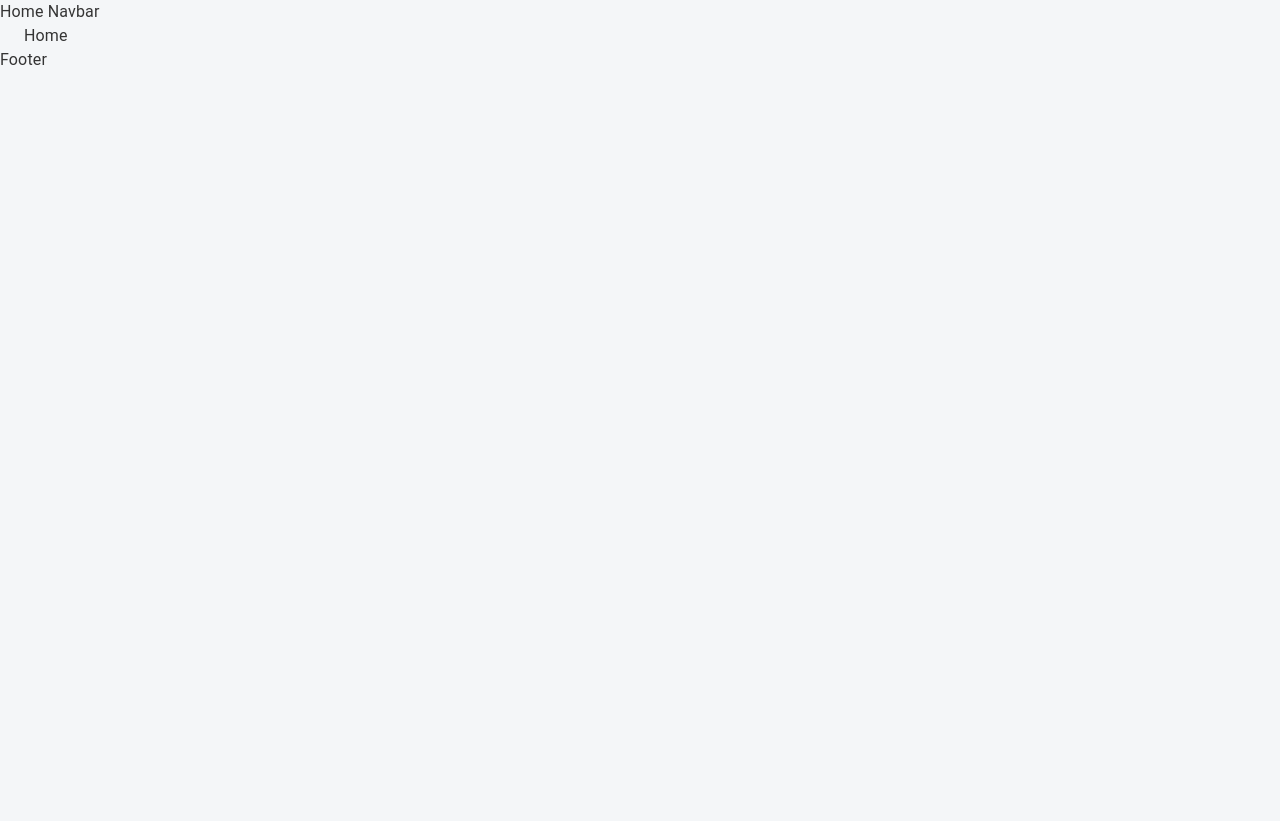
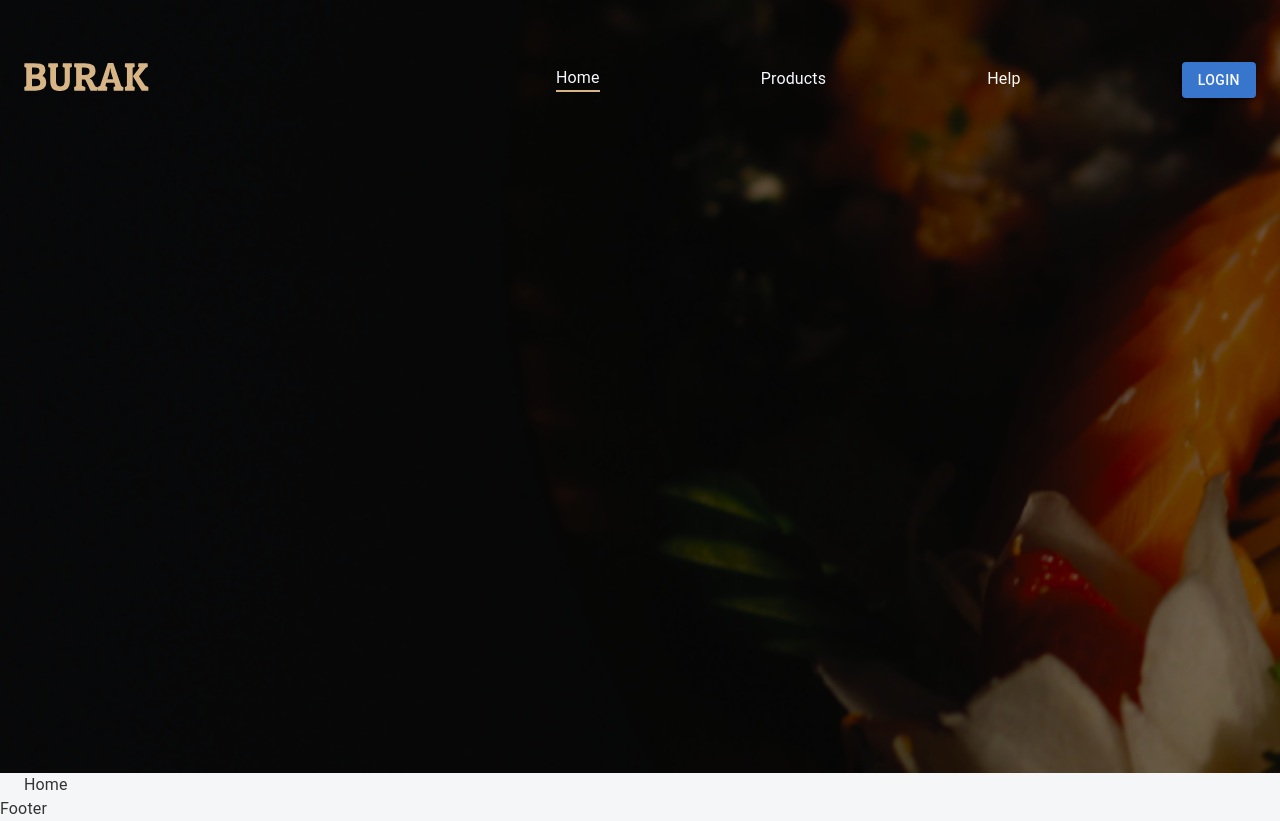
Before and after one commit to Yakhyobek1997/americano-coffee, a React (Create React App) app: page / in a window 1280 px wide. Before the commit the page ends 800 px from the top, so only its background shows below. Built offline with nearby package versions, Linux system fonts and the light colour scheme.

Commit message:
Feat: Deveop headers and footer

```diff
--- a/src/app/App.tsx
+++ b/src/app/App.tsx
@@ -1,5 +1,4 @@
 import React from "react";
-import "../css/app.css";
 import {  Container } from "@mui/material"
 import { Link, Route, Switch, useLocation } from "react-router-dom";
 import { HomePage } from "./screens/homePage";
@@ -9,6 +8,10 @@
 import { HomeNavbar } from "./components/headers/HomeNavbar";
 import { OtherNavbar } from "./components/headers/OtherNavbar";
 import { Footer } from "./components/footer";
+import "../css/app.css";
+import "../css/navbar.css"
+import { HelpPage } from "./screens/helpPage";
+
 
 function App() {
 
@@ -16,29 +19,35 @@
   console.log(location)
 
   return (
-
     <>
-
-  {location.pathname === "/" ? <HomeNavbar/> : <OtherNavbar/>}
+      {location.pathname === "/" ? <HomeNavbar /> : <OtherNavbar />}
 
       <Switch>
         <Route path="/products">
           <ProductsPage />
         </Route>
+
         <Route path="/orders">
           <OrdersPage />
         </Route>
+
         <Route path="/member-page">
           <UserPage />
         </Route>
+
+        <Route path="/help">
+          <HelpPage />
+        </Route>
+
         <Route path="/">
           <HomePage />
         </Route>
       </Switch>
-  <Footer/>
+
+      <Footer />
     </>
+  );
 
-)
 }
 
 
--- a/src/app/components/headers/HomeNavbar.tsx
+++ b/src/app/components/headers/HomeNavbar.tsx
@@ -1,3 +1,70 @@
+import { Box, Button, Container, Stack } from "@mui/material";
+import { NavLink } from "react-router-dom";
+
 export function HomeNavbar () {
-    return <div> Home Navbar</div>
+    const authMember = null
+    return <div className="home-navbar">
+        <Container sx={{ mt: "55px", height: "642px" }}>
+        <Stack
+          sx={{ height: "50px" }}
+          flexDirection="row"
+          justifyContent="space-between"
+          alignItems="center"
+        >
+          {/* Logo */}
+          <Box>
+            <NavLink to="/">
+              <img
+                src="/icons/burak.svg"
+                alt="Logo"
+                style={{ width: "125px", height: "30px" }}
+              />
+            </NavLink>
+          </Box>
+
+          {/* Menu Links */}
+          <Stack
+            flexDirection="row"
+            justifyContent="space-between"
+            minWidth="700px"
+            alignItems="center"
+          >
+
+            <Box className={"hover-line"}>
+              <NavLink to="/" activeClassName="underline">Home</NavLink>
+            </Box>
+
+            <Box className={"hover-line"}>
+              <NavLink to="/">Products</NavLink>
+            </Box>
+            {authMember ? (
+            <Box className={"hover-line"}>
+              <NavLink to="/orders" activeClassName="underline">Orders</NavLink>
+            </Box>
+            ) : null}
+            {authMember ? (
+              <Box className={"hover-line"}>
+                <NavLink to="/member-page" activeClassName="underline">My Page</NavLink>
+              </Box>
+            ) : null}
+
+            <Box className={"hover-line"}>
+              <NavLink to="/help" activeClassName="underline">Help</NavLink>
+            </Box>
+
+            {/* Login or Profile */}
+            {!authMember ? (
+              <Box>
+                <Button variant="contained" style={{background: "#3776CC", color: "#f8f8ff"}}>Login</Button>
+              </Box>
+            ) : (
+              <Box>
+                <img/>
+              </Box>
+            )}
+          </Stack>
+        </Stack>
+</Container>
+
+    </div>
 }
--- /dev/null
+++ b/src/css/navbar.css
@@ -0,0 +1,39 @@
+.home-navbar {
+    width: 100%;
+    height: 773px;
+    display: flex;
+    background: url("/public/img/banner.webp");
+    background-size: cover;
+  }
+
+
+.home-navbar a {
+  text-decoration: none;
+}
+
+.home-navbar .hover-line a {
+  color: #f8f8ff;
+  z-index: 100;
+}
+
+.home-navbar .underline {
+  display: block;
+  content: "";
+  border-bottom: solid 2px #d7b686;
+}
+
+.home-navbar .hover-line:after {
+  display: block;
+  content: "";
+  border-bottom: solid 2px #d7b686;
+  transform: scaleX(0);
+  transition: transform 250ms ease-in-out;
+}
+
+.home-navbar .hover-line:hover:after {
+  transform: scaleX(1);
+}
+
+.home-navbar div.hover-line:after {
+  transform-origin: 0% 50%;
+}
```
Lines whose indentation alone changed are shown as unchanged.
